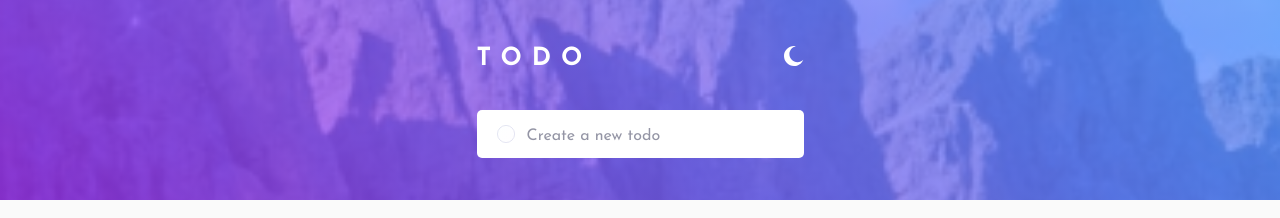
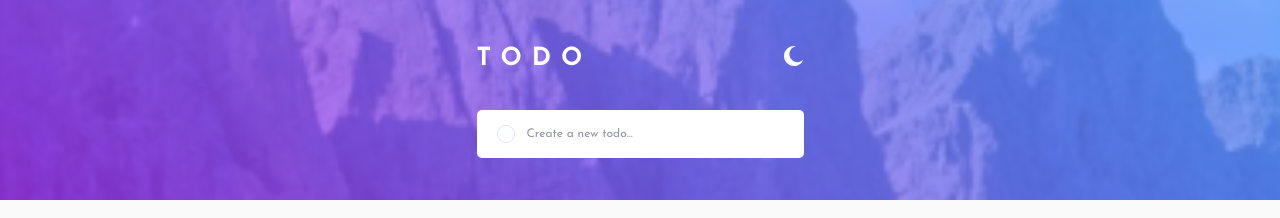
Before and after one commit to nuntawat168/todo-app, a React (Vite) app: page / in a window 1280 px wide. Shown: the top 218 px of the page. Built offline with nearby package versions, Linux system fonts and the light colour scheme.

Commit message:
fix: input todo layout

```diff
--- a/src/components/InputTodoField.jsx
+++ b/src/components/InputTodoField.jsx
@@ -68,10 +68,10 @@ const InputTodoField = () => {
         value={inputTodo}
         aria-label="inputTodo"
         type="text"
-        placeholder="Create a new todo"
+        placeholder="Create a new todo..."
         onChange={handleOnChangeInputTodo}
         onKeyDown={handleOnKeyDownInputTodo}
-        className="w-full h-full grow mt-1 focus:outline-none text-[#393A4B] placeholder:text-[#9495A5] "
+        className="w-full h-full grow text-xs font-normal focus:outline-none text-[#393A4B] placeholder:text-[#9495A5] "
       />
     </div>
   );
```
